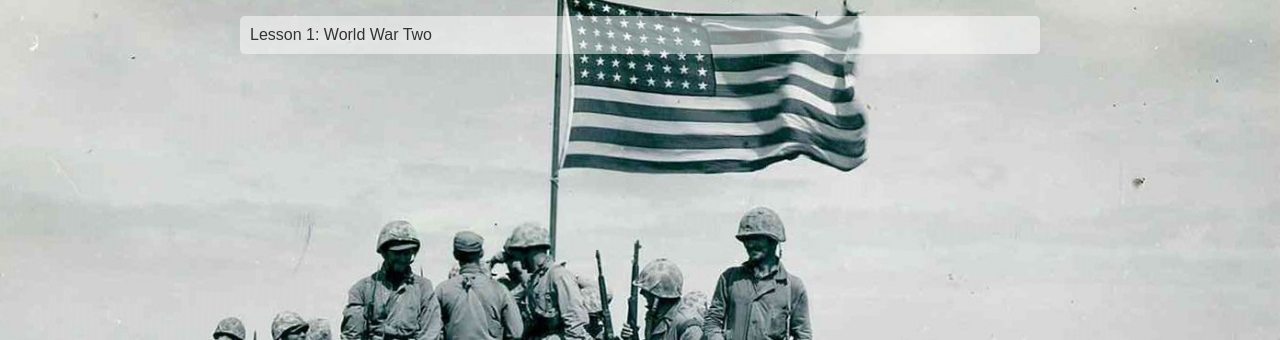
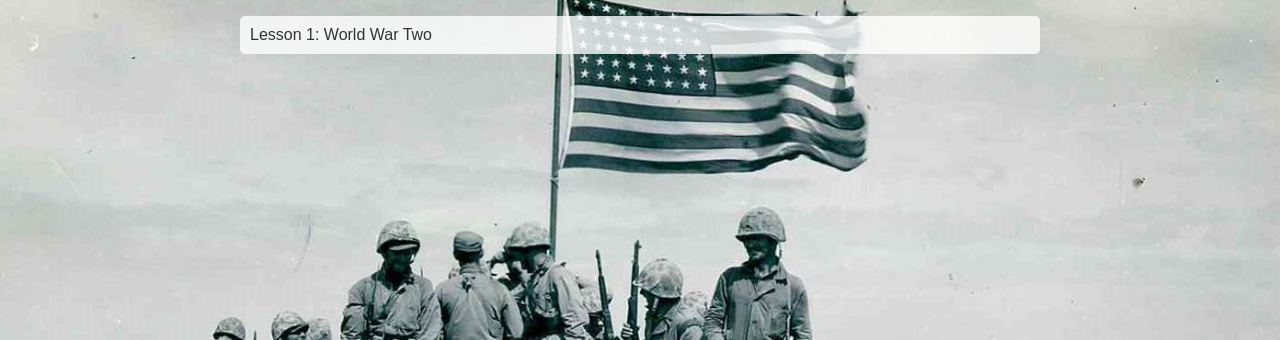
Before and after one commit to codemaster-jojo/HackaKhan2024, a Flask app: page / in a window 1280 px wide. Shown: the part 150-490 px from the top of the page. Run offline with Flask 3, Linux system fonts and the light colour scheme.

Commit message:
Update styles.css

```diff
--- a/world_war_two/static/styles.css
+++ b/world_war_two/static/styles.css
@@ -40,12 +40,12 @@ header h1 {
 .lessons li a {
     display: block;
     padding: 10px;
-    background-color: rgba(255, 255, 255, 0.5); /* Semi-transparent white background */
+    background-color: rgba(255, 255, 255, 0.8); /* Semi-transparent white background */
     color: #333;
     text-decoration: none;
     border-radius: 5px;
 }
 
 .lessons li a:hover {
-    background-color: rgba(255, 255, 255, 0.7); /* Lighter semi-transparent white background on hover */
+    background-color: white; /* Lighter semi-transparent white background on hover */
 }
```
